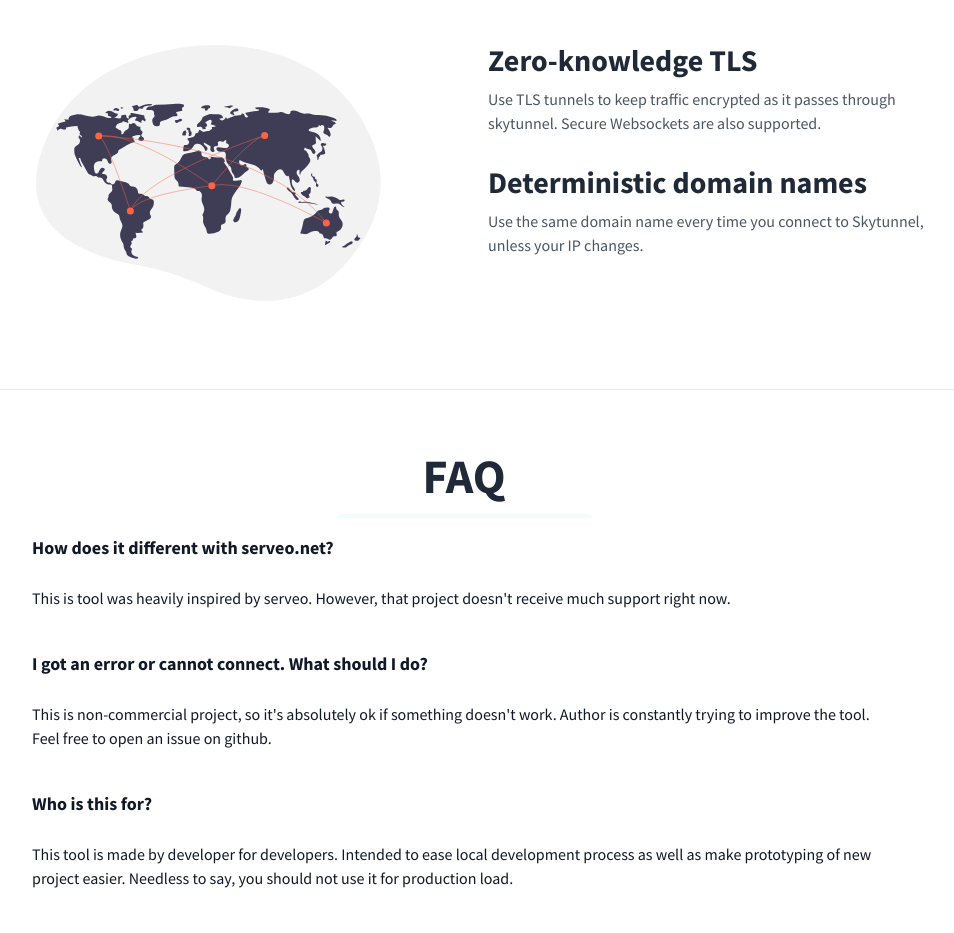
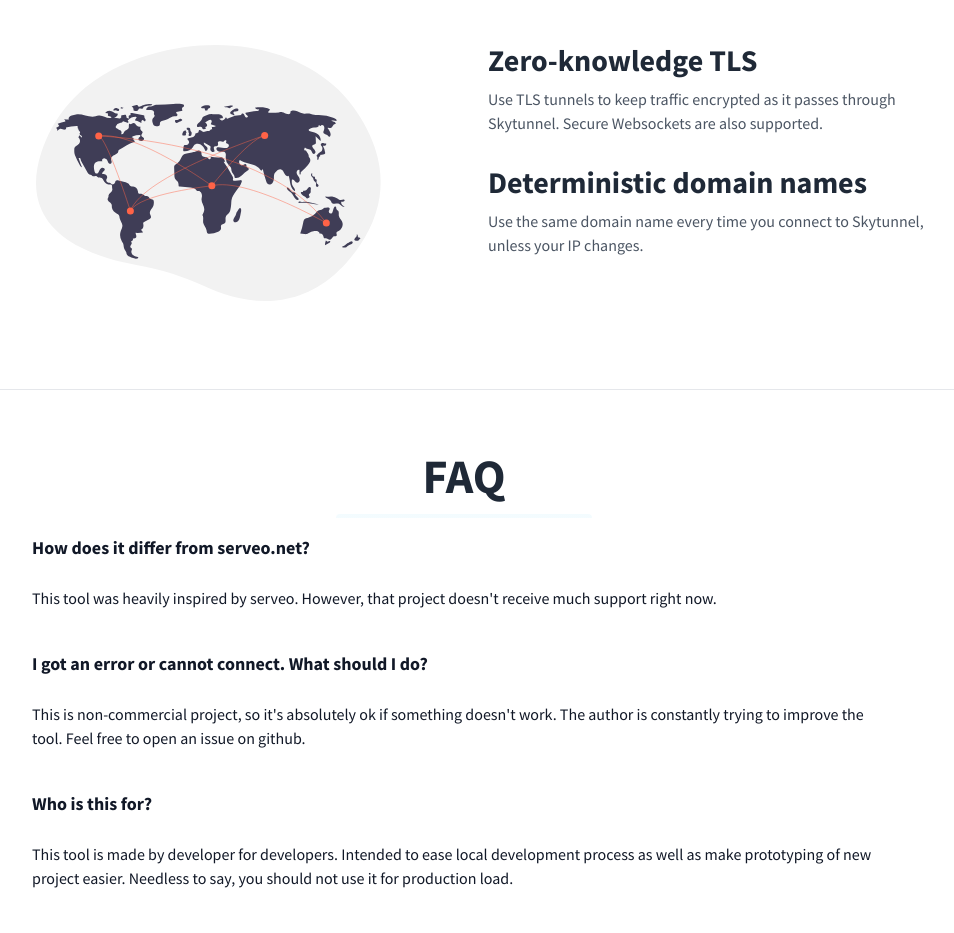
Before and after one commit to skyfortress/skytunnel, a website: page public/index.html in a window 1280 px wide. Shown: the part 1119-2052 px from the top of the page, without its empty margins (176-1130 px from the left). Drawn offline with nearby package versions, Linux system fonts and the light colour scheme.

Commit message:
fix typos

```diff
--- a/public/index.html
+++ b/public/index.html
@@ -10,6 +10,7 @@
     <meta name="description" content="" />
     <meta name="keywords" content="" />
     <meta name="author" content="" />
+    <link rel="icon" type="image/x-icon" href="./favicon.ico">
     <script src="https://cdn.tailwindcss.com"></script>
     <!--Replace with your tailwind.css once created-->
     <link href="https://fonts.googleapis.com/css?family=Source+Sans+Pro:400,700" rel="stylesheet" />
@@ -69,7 +70,7 @@
               No installation
             </h3>
             <p class="text-gray-600 mb-8 text-lg">
-                You don't need to install anything on your machine. Just run a simple command and you're good to go.
+              You don't need to install anything on your machine. Just run a simple command and you're good to go.
             </p>
             <h3 class="text-3xl text-gray-800 font-bold leading-none mb-3">
               No signup
@@ -244,7 +245,7 @@
                 Zero-knowledge TLS
               </h3>
               <p class="text-gray-600 mb-8">
-                Use TLS tunnels to keep traffic encrypted as it passes through skytunnel. Secure Websockets are also supported.
+                Use TLS tunnels to keep traffic encrypted as it passes through Skytunnel. Secure Websockets are also supported.
               </p>
               <h3 class="text-3xl text-gray-800 font-bold leading-none mb-3">
                 Deterministic domain names
@@ -268,16 +269,16 @@
         <div class="max-w-4xl mx-auto">
             <!-- FAQ Item 1 -->
             <div class="mb-6">
-              <span class="p-4 text-lg font-semibold text-gray-900">How does it different with serveo.net?</span>
+                <span class="p-4 text-lg font-semibold text-gray-900">How does it differ from serveo.net?</span>
               <div class=" p-4 rounded-lg mt-2 text-gray-900">
-                <p>This is tool was heavily inspired by serveo. However, that project doesn't receive much support right now.</p>
+                <p>This tool was heavily inspired by serveo. However, that project doesn't receive much support right now.</p>
               </div>
             </div>
             <!-- FAQ Item 2 -->
             <div class="mb-6">
                 <span class="p-4 text-lg font-semibold text-gray-900">I got an error or cannot connect. What should I do?</span>
                 <div class=" p-4 rounded-lg mt-2 text-gray-900">
-                    <p>This is non-commercial project, so it's absolutely ok if something doesn't work. Author is constantly trying to improve the tool. Feel free to open an issue on github.</p>
+                    <p>This is non-commercial project, so it's absolutely ok if something doesn't work. The author is constantly trying to improve the tool. Feel free to open an issue on github.</p>
                 </div>
             </div>
             <!-- FAQ Item 3 -->
```
Also changed, not shown: public/favicon.ico (added).
